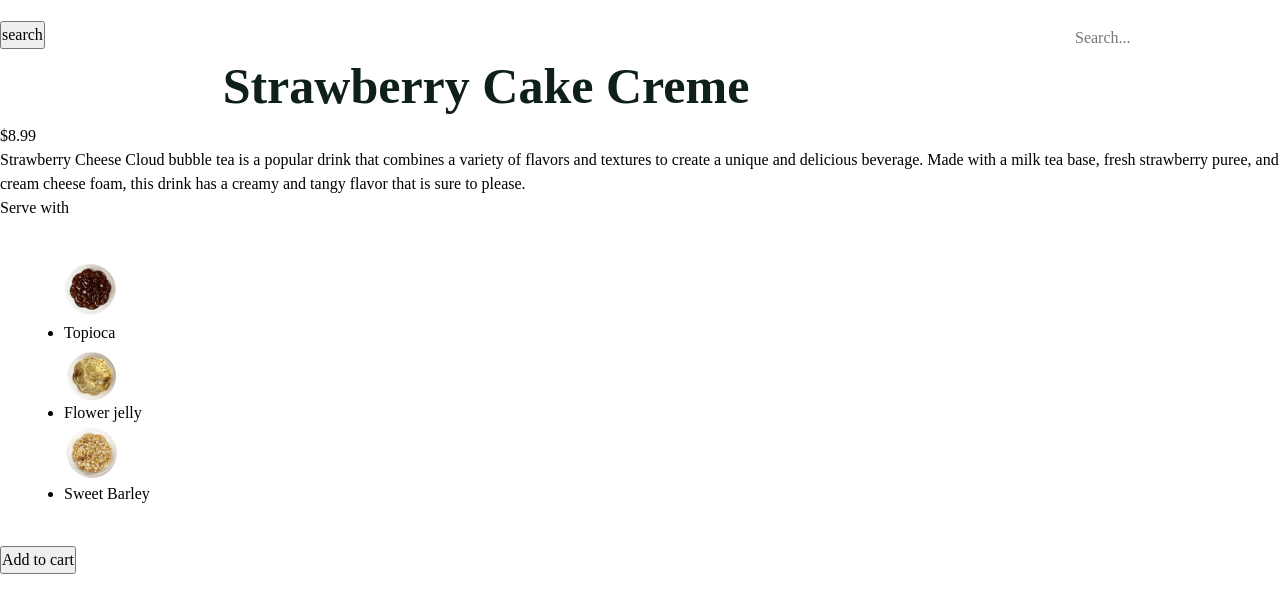
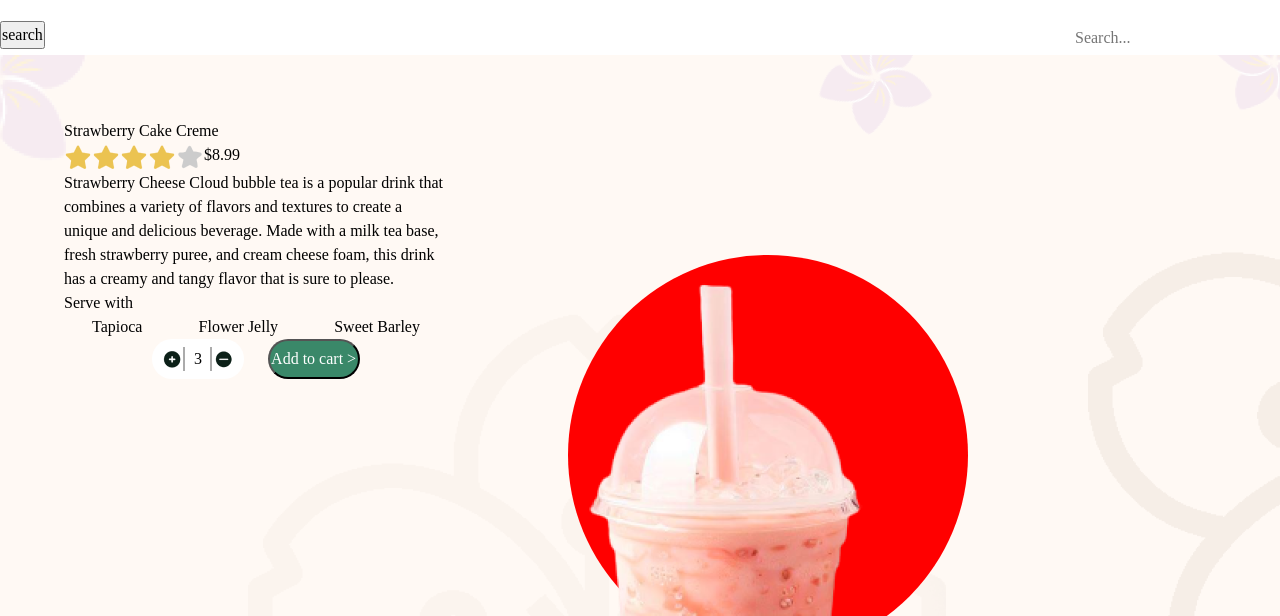
Before and after one commit to imd1005-web-development-winter-2023/group-project-boxish, a plain HTML site: page menu.html in a window 1280 px wide. Shown: the part 184-800 px from the top of the page. Drawn offline with Linux system fonts and the light colour scheme.

Commit message:
partial progress on current laptop

```diff
--- a/menu.html
+++ b/menu.html
@@ -24,9 +24,10 @@
       <div class="header">
         <div class="header--banner">
           <img
-            class ="header--banner--img"
+            class="header--banner--img"
             src="images/favicon/Logo-Teaopia.png"
-            alt="LOGO">
+            alt="LOGO"
+          />
           <nav class="header--banner--nav">
             <ul>
               <li><a href="#">Home</a></li>
@@ -41,19 +42,83 @@
       <form action="/search" method="get">
         <!-- <label for="search"></label> -->
         <div>
-              <input type="text" id="search" name="q" placeholder="Search...">
+          <input type="text" id="search" name="q" placeholder="Search..." />
         </div>
       </form>
       <button class="search-button">search</button>
     </header>
 
-    <main>
-        <h1>Strawberry Cake Creme</h1>
-        <p>$8.99</p>
-        <p>Strawberry Cheese Cloud bubble tea is a popular drink that combines a variety of flavors and textures to create a unique and delicious beverage. Made with a milk tea base, fresh strawberry puree, and cream cheese foam, this drink has a creamy and tangy flavor that is sure to please. </p>
+    <main class="menu-content-container">
+      <div class="discription-container">
+        <span>Strawberry Cake Creme</span>
+        <div style="display: flex; flex-direction: row">
+          <div class="rate-container">
+            <img src="./images/favicon/Christmas Star.png" />
+            <img src="./images/favicon/Christmas Star.png" />
+            <img src="./images/favicon/Christmas Star.png" />
+            <img src="./images/favicon/Christmas Star.png" />
+            <img src="./images/favicon/Hand Drawn Star.png" />
+          </div>
+          <span>$8.99</span>
+        </div>
+        <span class="product-detail-container">
+          Strawberry Cheese Cloud bubble tea is a popular drink that combines a
+          variety of flavors and textures to create a unique and delicious
+          beverage. Made with a milk tea base, fresh strawberry puree, and cream
+          cheese foam, this drink has a creamy and tangy flavor that is sure to
+          please.
+        </span>
         <p>Serve with</p>
+        <div
+          style="
+            display: flex;
+            flex-direction: row;
+            justify-content: space-around;
+          "
+        >
+          <div class="ingredient-container">
+            <img />
+            <span>Tapioca</span>
+          </div>
+          <div class="ingredient-container">
+            <img />
+            <span>Flower Jelly</span>
+          </div>
+          <div class="ingredient-container">
+            <img />
+            <span>Sweet Barley</span>
+          </div>
+        </div>
+        <div class="product-action">
+          <div class="amount-action">
+            <button><img src="./images/favicon/Add.png" /></button>
+            <span
+              style="
+                border-width: 2px;
+                border-style: solid;
+                width: 40%;
+                border-top: none;
+                border-bottom: none;
+                border-color: #ABABAB;
+                justify-content: center;
+                display: flex;
+              "
+              >3</span
+            >
+            <button><img src="./images/favicon/Minus.png" /></button>
+          </div>
+          <button class="add-cart-btn">Add to cart ></button>
+        </div>
+      </div>
+      <div class="product-image-container">
+        <div style="width:400px; height:400px; position:relative; background-color: red; border-radius: 50%;">
+          <img src="./images/favicon/product.png">
+        </div>
+      </div>
+      <div class="other-product"></div>
+      <!-- <p>Serve with</p> -->
 
-        <div class="container">
+      <!-- <div class="container">
         <ul class="toppings">
           <li>
             <img src="images/favicon/tapioca.png" alt="Fruittea1 img" />
@@ -70,7 +135,7 @@
         </ul>
       </div>
 
-        <button class="add--cart">Add to cart</button>
+      <button class="add--cart">Add to cart</button> -->
     </main>
 
     <!-- This is where we add our awesome JavaScript code -->
--- a/style.css
+++ b/style.css
@@ -199,6 +199,80 @@ td{
   width: 120px;
 }
 
+.menu-content-container{
+  display:flex;
+  height: 100%;
+  width:100%;
+  background-image: url('./images/favicon/menu-bg.png');
+
+}
+
+.discription-container{
+  width: 40%;
+  padding: 5%
+}
+
+.product-image-container{
+  width: 40%;
+  display: flex;
+  align-items: center;
+  justify-content: center;
+  /* background-color: green; */
+}
+
+.other-product{
+  width:20%;
+  /* background-color: blue; */
+}
+
+.rate-container{
+  display:flex;
+  flex-direction:row;
+}
+
+.gredient-container{
+  display:flex;
+  flex-direction:column
+}
+
+.product-action{
+  display:flex;
+  flex-direction: row;
+  justify-content: space-around;
+  padding-left: 20%;
+  padding-right: 20%;
+}
+
+.amount-action{
+  width: 40%;
+  height: 40px;
+  background-color: white;
+  border-radius: 90px;
+  display:flex;
+  justify-content: space-between;
+  padding-left: 10px;
+  padding-right:10px;
+  align-items: center;
+}
+
+.amount-action span{
+  border-left: #000;
+}
+
+.amount-action button{
+  border: none;
+  height: fit-content;
+  background-color: white;
+}
+
+.add-cart-btn{
+  width:40%;
+  height: 40px;
+  background-color: #3A8869;
+  border-radius: 90px;
+  color:white
+}
+
 
 /*
   Screen reader text utility class
```
Also changed, not shown: images/favicon/Add.png (added), images/favicon/Christmas Star.png (added), images/favicon/Hand Drawn Star.png (added), images/favicon/Minus.png (added), images/favicon/menu-bg.png (added), images/favicon/product-bg.png (added), images/favicon/product.png (added). Lines whose indentation alone changed are shown as unchanged.
